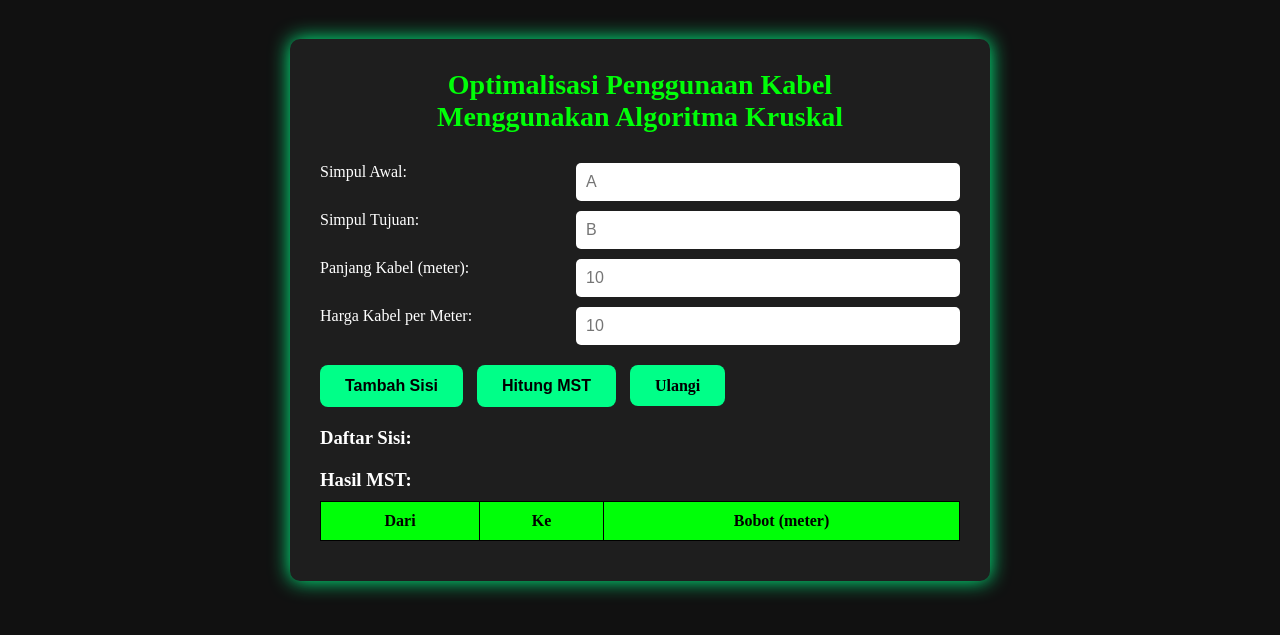
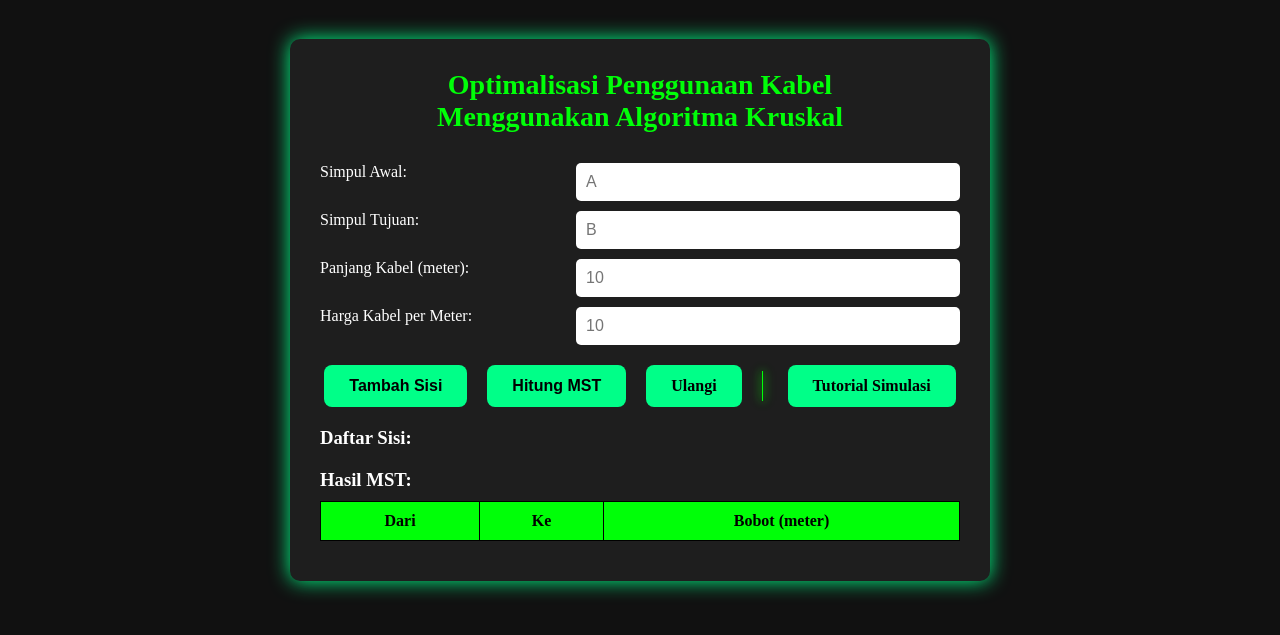
Before and after one commit to Jhamax/Kruskalofix, a plain HTML site: page Semester 2/Matematika Diskrit/html/cariMSTwarnet.html in a window 1280 px wide. Shown: the part 87-722 px from the top of the page. Drawn offline with Linux system fonts and the light colour scheme.

Commit message:
update Matematika Diskrit

```diff
--- a/Semester 2/Matematika Diskrit/css/CMW.css
+++ b/Semester 2/Matematika Diskrit/css/CMW.css
@@ -11,6 +11,7 @@ body {
     background-color: #111;
     color: white;
 }
+
 /* SCROOL BAR */
 
 ::-webkit-scrollbar {
@@ -214,6 +215,7 @@ tbody tr {
 
 .ulangi {
     padding: 12px 25px;
+    margin-top: 10px;
     background-color: #00ff88;
     color: #000;
     text-decoration: none;
@@ -222,7 +224,20 @@ tbody tr {
     transition: background-color 0.3s ease;
 }
 
-.ulangi:hover {
+.tutorial {
+    padding: 12px 25px;
+    margin-top: 10px;
+    margin-left: 5px;
+    background-color: #00ff88;
+    color: #000;
+    text-decoration: none;
+    font-weight: bold;
+    border-radius: 8px;
+    transition: background-color 0.3s ease;
+}
+
+.ulangi:hover,
+.tutorial:hover {
     background-color: #00FF08;
 }
 
@@ -230,3 +245,23 @@ tbody tr {
     list-style-type: circle;
     padding-left: 17px;
 }
+
+.garis2 {
+    width: 1px;
+    height: 30px;
+    background-color: #00FF08;
+    margin: 0 10px;
+    opacity: 1;
+    margin-top: 10px;
+    box-shadow: 0 0 8px #00FF08, 0 0 12px #00FF08;
+
+}
+
+.pembungkusTombol {
+    display: flex;
+    flex-wrap: wrap;
+    align-items: center;
+    justify-content: center;
+    gap: 10px;
+    margin-top: 10px;
+}
--- a/Semester 2/Matematika Diskrit/html/cariMSTwarnet.html
+++ b/Semester 2/Matematika Diskrit/html/cariMSTwarnet.html
@@ -45,14 +45,19 @@
       <input type="text" id="to" maxlength="1" placeholder="B">
     </label>
     <label>Panjang Kabel (meter):
-      <input type="text" id="length" placeholder="10"  pattern="\d*" inputmode="numeric">
+      <input type="text" id="length" placeholder="10" pattern="\d*" inputmode="numeric">
     </label>
     <label>Harga Kabel per Meter:
       <input type="text" id="pricePerMeter" placeholder="10" pattern="\d*" inputmode="numeric">
     </label>
-    <button onclick="tambahSisi()">Tambah Sisi</button>
-    <button onclick="hitungMST()">Hitung MST</button>
-    <a href="../html/cariMSTwarnet.html" class="ulangi"> Ulangi </a>
+    <div class="pembungkusTombol">
+      <button onclick="tambahSisi()">Tambah Sisi</button>
+      <button onclick="hitungMST()">Hitung MST</button>
+      <a href="../html/cariMSTwarnet.html" class="ulangi"> Ulangi </a>
+      <div class="garis2"></div>
+      <a href="#" class="tutorial"> Tutorial Simulasi</a>
+    </div>
+
 
     <div class="edges">
       <h3>Daftar Sisi:</h3>
```
